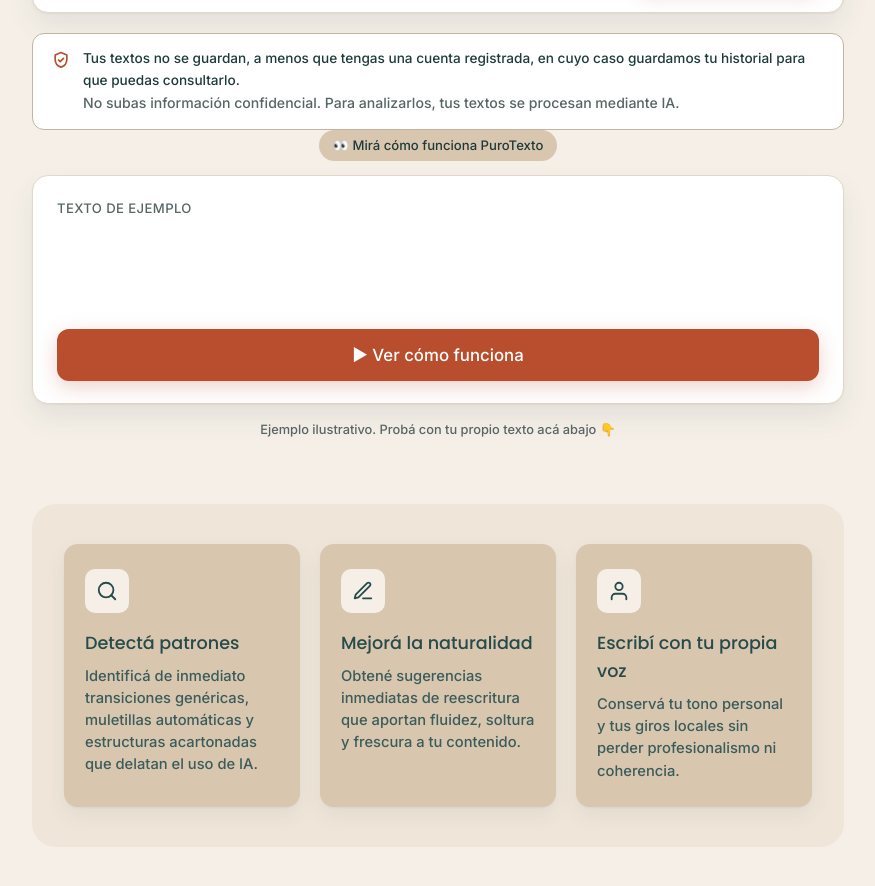
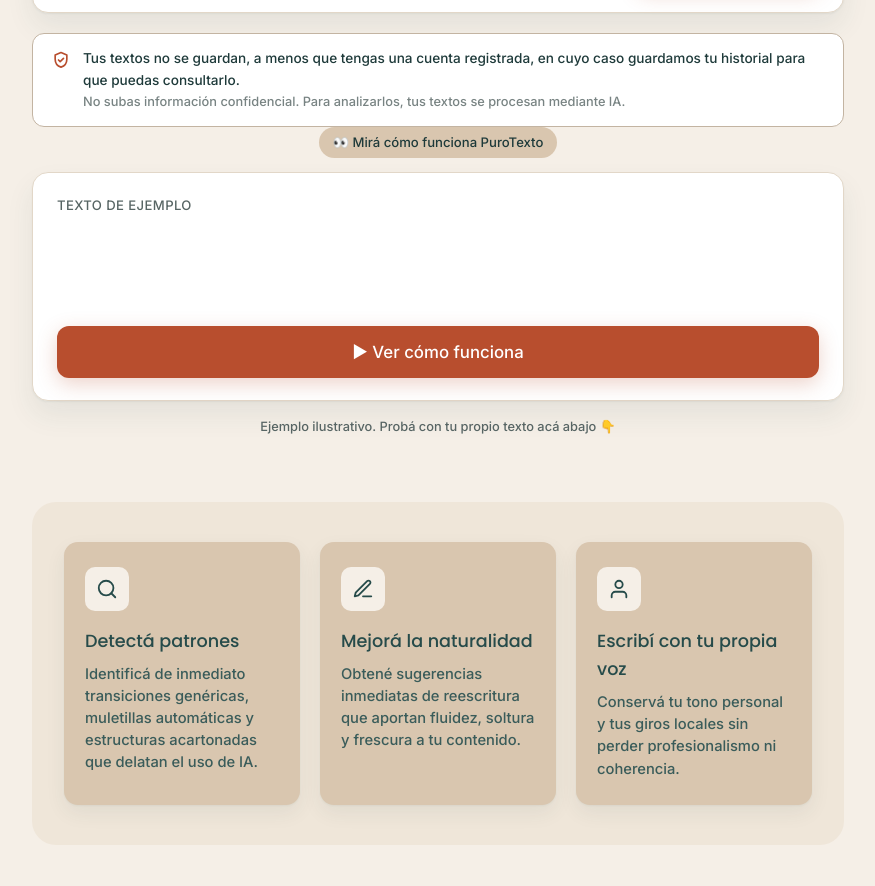
Before and after one commit to Validador-AI/validador-autenticidad-netlify, a website: page public/index.html in a window 1280 px wide. Shown: the part 1169-2055 px from the top of the page, without its empty margins (307-1182 px from the left). Drawn offline with nearby package versions, Linux system fonts and the light colour scheme.

Commit message:
Update text styling for privacy notice

```diff
--- a/public/index.html
+++ b/public/index.html
@@ -257,7 +257,7 @@
       <svg viewBox="0 0 24 24" fill="none" stroke="currentColor" stroke-width="2" stroke-linecap="round" stroke-linejoin="round" aria-hidden="true"><path d="M12 3l7 3v5c0 4.5-3 8.2-7 9.5-4-1.3-7-5-7-9.5V6z"></path><path d="M9 12l2 2 4-4"></path></svg>
       <div>
         Tus textos no se guardan, a menos que tengas una cuenta registrada, en cuyo caso guardamos tu historial para que puedas consultarlo.
-        <span>No subas información confidencial. Para analizarlos, tus textos se procesan mediante IA.</span>
+       <span style="font-size: 0.8rem; opacity: 0.8;">No subas información confidencial. Para analizarlos, tus textos se procesan mediante IA.</span>
       </div>
     </div>
 
```
